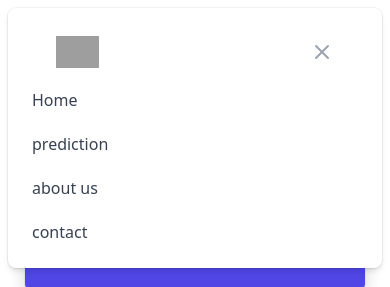
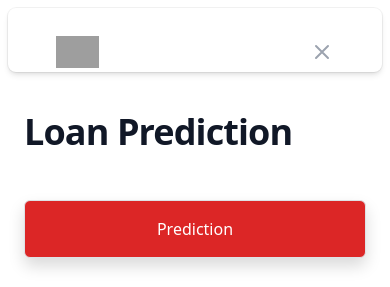
Before and after one commit to zby-zy/loan-prediction, a Flask app: page / in a window 390 px wide. Shown: the top 287 px of the page. Run offline with Flask 2, Linux system fonts and the light colour scheme; grey boxes are pictures that could not be loaded.

Commit message:
Edit index.html

```diff
--- a/templates/index.html
+++ b/templates/index.html
@@ -29,7 +29,7 @@
             <div class="flex items-center justify-between w-full md:w-auto">
               <a href="#">
                 <span class="sr-only">Workflow</span>
-                <img class="h-8 w-auto sm:h-10" src="http://cdn.onlinewebfonts.com/svg/img_455850.png">
+                <img class="h-12 w-auto sm:h-18" src="http://cdn.onlinewebfonts.com/svg/img_455850.png">
               </a>
               <div class="-mr-2 flex items-center md:hidden">
                 <button type="button" class="bg-white rounded-md p-2 inline-flex items-center justify-center text-gray-400 hover:text-gray-500 hover:bg-gray-100 focus:outline-none focus:ring-2 focus:ring-inset focus:ring-indigo-500" aria-expanded="false">
@@ -42,29 +42,9 @@
               </div>
             </div>
           </div>
-          <div class="hidden md:block md:ml-10 md:pr-4 md:space-x-8">
-            <a href="#" class="font-medium text-gray-500 hover:text-gray-900">Home</a>
-
-            <a href="#" class="font-medium text-gray-500 hover:text-gray-900">Prediction</a>
-
-            <a href="#" class="font-medium text-gray-500 hover:text-gray-900">About us</a>
-
-            <a href="#" class="font-medium text-gray-500 hover:text-gray-900">contact</a>
-
-          </div>
         </nav>
       </div>
 
-      <!--
-        Mobile menu, show/hide based on menu open state.
-
-        Entering: "duration-150 ease-out"
-          From: "opacity-0 scale-95"
-          To: "opacity-100 scale-100"
-        Leaving: "duration-100 ease-in"
-          From: "opacity-100 scale-100"
-          To: "opacity-0 scale-95"
-      -->
         <div class="absolute top-0 inset-x-0 p-2 transition transform origin-top-right md:hidden">
           <div class="rounded-lg shadow-md bg-white ring-1 ring-black ring-opacity-5 overflow-hidden">
             <div class="px-5 pt-4 flex items-center justify-between">
@@ -81,15 +61,7 @@
                 </button>
               </div>
             </div>
-          <div class="px-2 pt-2 pb-3 space-y-1">
-            <a href="#" class="block px-3 py-2 rounded-md text-base font-medium text-gray-700 hover:text-gray-900 hover:bg-gray-50">Home</a>
 
-            <a href="#" class="block px-3 py-2 rounded-md text-base font-medium text-gray-700 hover:text-gray-900 hover:bg-gray-50">prediction</a>
-
-            <a href="#" class="block px-3 py-2 rounded-md text-base font-medium text-gray-700 hover:text-gray-900 hover:bg-gray-50">about us</a>
-
-            <a href="#" class="block px-3 py-2 rounded-md text-base font-medium text-gray-700 hover:text-gray-900 hover:bg-gray-50">contact</a>
-          </div>
 
         </div>
       </div>
@@ -98,22 +70,20 @@
         <div class="sm:text-center lg:text-left">
           <h1 class="text-4xl tracking-tight font-extrabold text-gray-900 sm:text-5xl md:text-6xl">
             <span class="block xl:inline">Loan Prediction</span>
-            <span class="block text-indigo-600 xl:inline">Machine Learnig </span>
           </h1>
           <div class="mt-5 sm:mt-8 sm:flex sm:justify-center lg:justify-start">
             <div class="rounded-md shadow">
-              <a href="prediction.html" class="w-full flex items-center justify-center px-8 py-3 border border-transparent text-base font-medium rounded-md text-white bg-indigo-600 hover:bg-indigo-700 md:py-4 md:text-lg md:px-10">
+              <a href="prediction.html" class="w-full flex items-center justify-center px-8 py-3 border border-transparent text-base font-medium rounded-md text-white bg-red-600 hover:bg-red-700 md:py-4 md:text-lg md:px-10">
                 Prediction
               </a>
             </div>
-
           </div>
         </div>
       </main>
     </div>
   </div>
   <div class="lg:absolute lg:inset-y-0 lg:right-0 lg:w-1/2">
-    <img class="h-56 w-full object-cover sm:h-72 md:h-96 lg:w-full lg:h-full" src="https://images.unsplash.com/photo-1551434678-e076c223a692?ixlib=rb-1.2.1&ixid=eyJhcHBfaWQiOjEyMDd9&auto=format&fit=crop&w=2850&q=80" alt="">
+    <img class="h-56 w-full object-cover sm:h-72 md:h-96 lg:w-full lg:h-full" src="https://images.unsplash.com/photo-1560518883-ce09059eeffa?ixlib=rb-1.2.1&ixid=MnwxMjA3fDB8MHxwaG90by1wYWdlfHx8fGVufDB8fHx8&auto=format&fit=crop&w=773&q=80" alt="">
   </div>
 </div>
 
```
